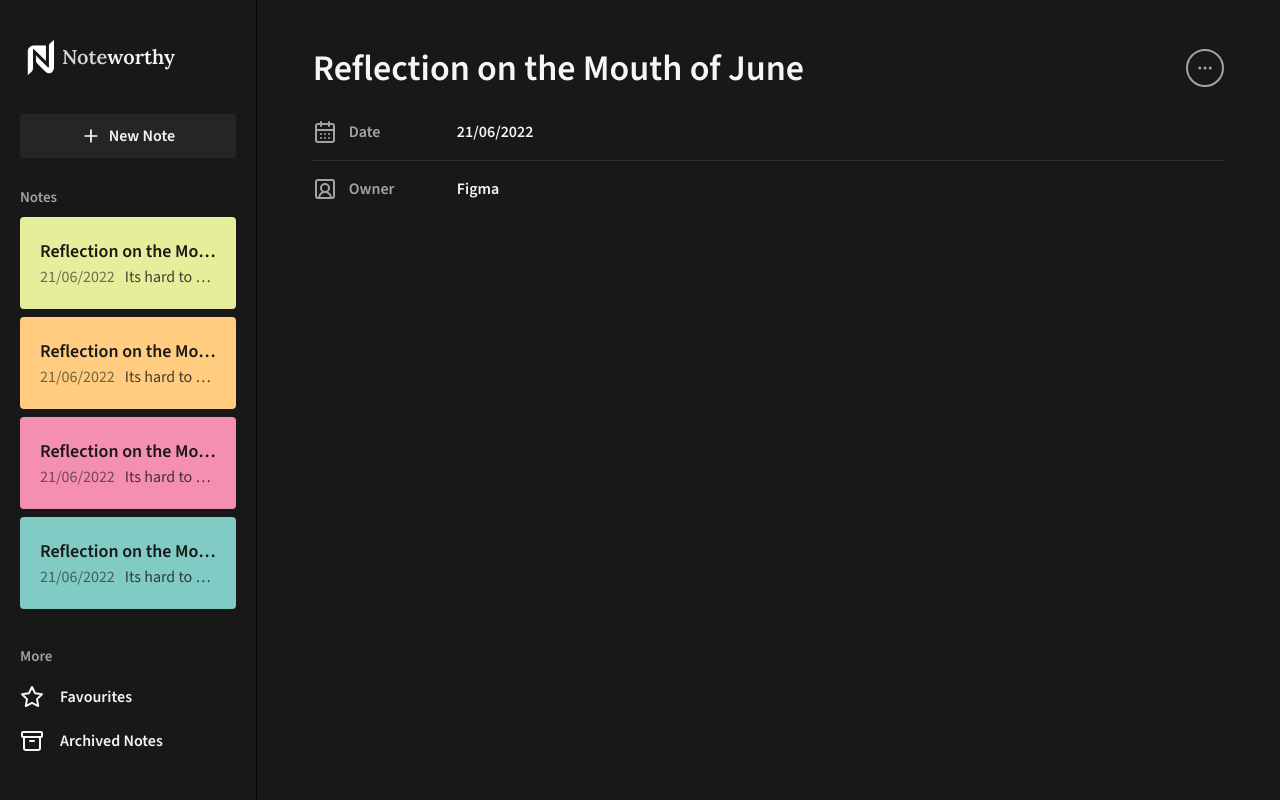
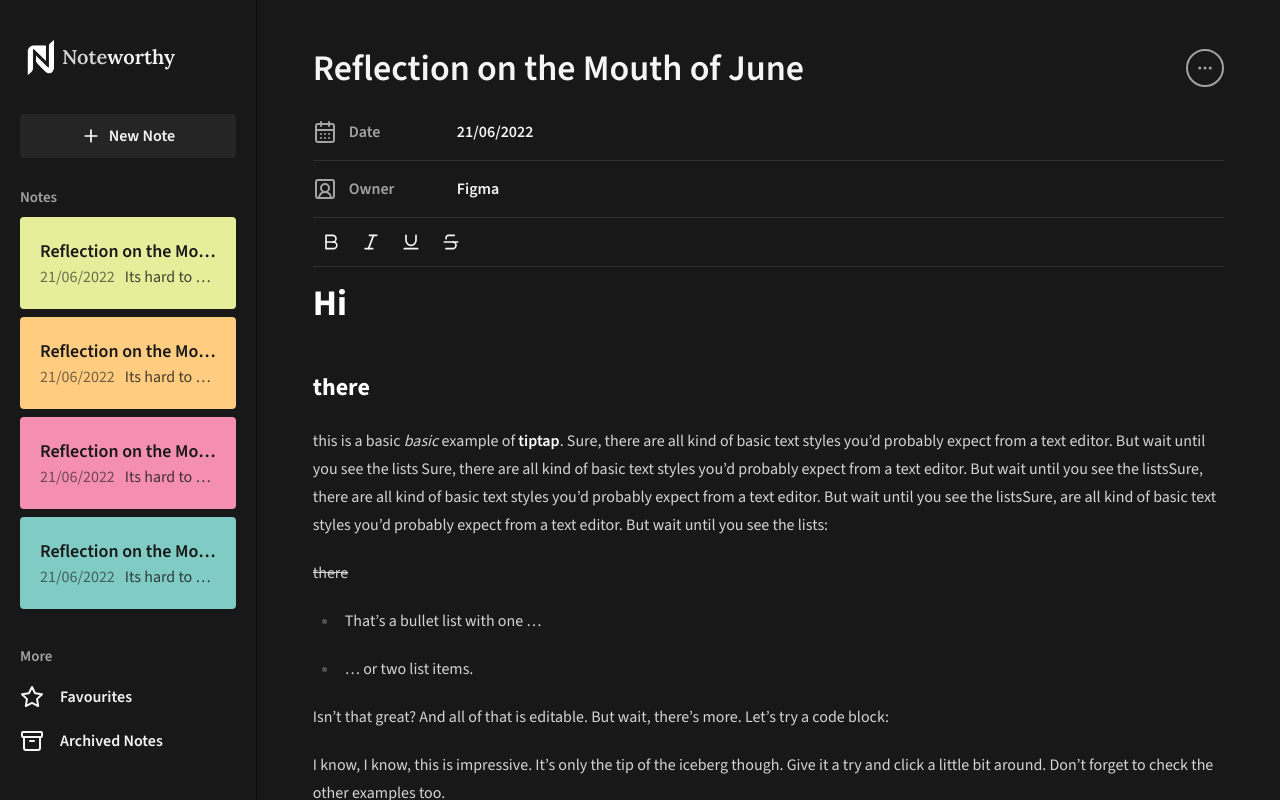
Before and after one commit to RuanCampello/noteworthy, a Next.js app: page /notes/123 in a window 1280 px wide. Built offline with nearby package versions, Linux system fonts and the light colour scheme.

Commit message:
feat: add basic menu bar functions (bold, italic, underline and strike)

```diff
--- a/src/app/notes/[id]/page.tsx
+++ b/src/app/notes/[id]/page.tsx
@@ -1,15 +1,17 @@
+import NoteEditor from '@/components/NoteEditor';
 import NoteHeader from '@/components/NoteHeader';
 import Resizable from '@/components/Resizable';
 
 export default function NotePage({ params }: { params: { id: number } }) {
   return (
     <Resizable>
-      <div className='px-14 py-12'>
+      <div className='px-14 py-12 flex flex-col gap-4 h-ful'>
         <NoteHeader
           title='Reflection on the Mouth of June'
           date='21/06/2022'
           owner='Figma'
         />
+        <NoteEditor />
       </div>
     </Resizable>
   );
--- /dev/null
+++ b/src/components/EditorMenuBar.tsx
@@ -0,0 +1,58 @@
+import { Separator } from './ui/separator';
+import { Bold, Italic, Strikethrough, Underline } from 'lucide-react';
+import { useCurrentEditor } from '@tiptap/react';
+import MenuTooltip from './Tooltip';
+
+export default function EditorMenuBar() {
+  const { editor } = useCurrentEditor();
+  if (!editor) return null;
+  const buttonStyle = 'p-2 rounded-md hover:bg-neutral-100 hover:text-night/80';
+  return (
+    <div className='flex flex-col gap-[6px]'>
+      <Separator className='bg-white/10' />
+      <div className='flex items-center gap-1'>
+        <MenuTooltip content='Bold (Ctrl+B)'>
+          <button
+            className={`${buttonStyle} ${
+              editor.isActive('bold') ? 'bg-neutral-100 text-black' : ''
+            }`}
+            onClick={() => editor.chain().focus().toggleBold().run()}
+          >
+            <Bold size={20} />
+          </button>
+        </MenuTooltip>
+        <MenuTooltip content='Italic (Ctrl+I)'>
+          <button
+            className={`${buttonStyle} ${
+              editor.isActive('italic') ? 'bg-neutral-100 text-black' : ''
+            }`}
+            onClick={() => editor.chain().focus().toggleItalic().run()}
+          >
+            <Italic size={20} />
+          </button>
+        </MenuTooltip>
+        <MenuTooltip content='Underline (Ctrl+U)'>
+          <button
+            className={`${buttonStyle} ${
+              editor.isActive('underline') ? 'bg-neutral-100 text-black' : ''
+            }`}
+            onClick={() => editor.chain().focus().toggleUnderline().run()}
+          >
+            <Underline size={20} />
+          </button>
+        </MenuTooltip>
+        <MenuTooltip content='Strike'>
+          <button
+            className={`${buttonStyle} ${
+              editor.isActive('strike') ? 'bg-neutral-100 text-black' : ''
+            }`}
+            onClick={() => editor.chain().focus().toggleStrike().run()}
+          >
+            <Strikethrough size={20} />
+          </button>
+        </MenuTooltip>
+      </div>
+      <Separator className='bg-white/10' />
+    </div>
+  );
+}
--- a/src/components/MoreItem.tsx
+++ b/src/components/MoreItem.tsx
@@ -1,4 +1,4 @@
-import { LucideProps, Star } from 'lucide-react';
+import { LucideProps } from 'lucide-react';
 import dynamicIconImports from 'lucide-react/dynamicIconImports';
 import dynamic from 'next/dynamic';
 import Link from 'next/link';
--- /dev/null
+++ b/src/components/NoteEditor.tsx
@@ -0,0 +1,55 @@
+'use client';
+
+import { EditorProvider } from '@tiptap/react';
+import StarterKit from '@tiptap/starter-kit';
+import EditorMenuBar from './EditorMenuBar';
+import Strike from '@tiptap/extension-strike';
+import Underline from '@tiptap/extension-underline'
+
+export default function NoteEditor() {
+  const extensions = [StarterKit, Strike, Underline];
+  const editorProps = {
+    attributes: {
+      class:
+        'prose prose-neutral prose-invert focus:outline-none overflow-y-scroll',
+    },
+  };
+
+  const content = `
+  <h1>Hi</h1>
+  <h2>there</h2>
+<p>
+  this is a basic <em>basic</em> example of <b>tiptap</b>. Sure, there are all kind of basic text styles you’d probably expect from a text editor. But wait until you see the lists
+  Sure, there are all kind of basic text styles you’d probably expect from a text editor. But wait until you see the listsSure, there are all kind of basic text styles you’d probably expect from a text editor. But wait until you see the listsSure, are all kind of basic text styles you’d probably expect from a text editor. But wait until you see the lists:
+</p>
+<strike>there</strike>
+<ul>
+  <li>
+    That’s a bullet list with one …
+  </li>
+  <li>
+    … or two list items.
+  </li>
+</ul>
+<p>
+  Isn’t that great? And all of that is editable. But wait, there’s more. Let’s try a code block:
+</p>
+<p>
+  I know, I know, this is impressive. It’s only the tip of the iceberg though. Give it a try and click a little bit around. Don’t forget to check the other examples too.
+</p>
+<blockquote>
+  Wow, that’s amazing. Good work, boy! 👏
+  <br />
+  — Mom
+</blockquote>`;
+  return (
+    <EditorProvider
+      content={content}
+      slotBefore={<EditorMenuBar />}
+      extensions={extensions}
+      editorProps={editorProps}
+    >
+      <></>
+    </EditorProvider>
+  );
+}
--- /dev/null
+++ b/src/components/Tooltip.tsx
@@ -0,0 +1,21 @@
+import { TooltipTrigger } from '@radix-ui/react-tooltip';
+import { Tooltip, TooltipContent, TooltipProvider } from './ui/tooltip';
+import { ReactNode } from 'react';
+
+interface TooltipProps {
+  children: ReactNode;
+  content: string;
+}
+
+export default function MenuTooltip({ children, content }: TooltipProps) {
+  return (
+    <TooltipProvider>
+      <Tooltip>
+        <TooltipTrigger asChild>{children}</TooltipTrigger>
+        <TooltipContent className='bg-midnight border-white/40 text-neutral-200 font-medium'>
+          {content}
+        </TooltipContent>
+      </Tooltip>
+    </TooltipProvider>
+  );
+}
--- /dev/null
+++ b/src/components/ui/toggle-group.tsx
@@ -0,0 +1,61 @@
+"use client"
+
+import * as React from "react"
+import * as ToggleGroupPrimitive from "@radix-ui/react-toggle-group"
+import { VariantProps } from "class-variance-authority"
+
+import { cn } from "@/lib/utils"
+import { toggleVariants } from "@/components/ui/toggle"
+
+const ToggleGroupContext = React.createContext<
+  VariantProps<typeof toggleVariants>
+>({
+  size: "default",
+  variant: "default",
+})
+
+const ToggleGroup = React.forwardRef<
+  React.ElementRef<typeof ToggleGroupPrimitive.Root>,
+  React.ComponentPropsWithoutRef<typeof ToggleGroupPrimitive.Root> &
+    VariantProps<typeof toggleVariants>
+>(({ className, variant, size, children, ...props }, ref) => (
+  <ToggleGroupPrimitive.Root
+    ref={ref}
+    className={cn("flex items-center justify-center gap-1", className)}
+    {...props}
+  >
+    <ToggleGroupContext.Provider value={{ variant, size }}>
+      {children}
+    </ToggleGroupContext.Provider>
+  </ToggleGroupPrimitive.Root>
+))
+
+ToggleGroup.displayName = ToggleGroupPrimitive.Root.displayName
+
+const ToggleGroupItem = React.forwardRef<
+  React.ElementRef<typeof ToggleGroupPrimitive.Item>,
+  React.ComponentPropsWithoutRef<typeof ToggleGroupPrimitive.Item> &
+    VariantProps<typeof toggleVariants>
+>(({ className, children, variant, size, ...props }, ref) => {
+  const context = React.useContext(ToggleGroupContext)
+
+  return (
+    <ToggleGroupPrimitive.Item
+      ref={ref}
+      className={cn(
+        toggleVariants({
+          variant: context.variant || variant,
+          size: context.size || size,
+        }),
+        className
+      )}
+      {...props}
+    >
+      {children}
+    </ToggleGroupPrimitive.Item>
+  )
+})
+
+ToggleGroupItem.displayName = ToggleGroupPrimitive.Item.displayName
+
+export { ToggleGroup, ToggleGroupItem }
--- /dev/null
+++ b/src/components/ui/toggle.tsx
@@ -0,0 +1,45 @@
+"use client"
+
+import * as React from "react"
+import * as TogglePrimitive from "@radix-ui/react-toggle"
+import { cva, type VariantProps } from "class-variance-authority"
+
+import { cn } from "@/lib/utils"
+
+const toggleVariants = cva(
+  "inline-flex items-center justify-center rounded-md text-sm font-medium ring-offset-background transition-colors hover:bg-muted hover:text-muted-foreground focus-visible:outline-none focus-visible:ring-2 focus-visible:ring-ring focus-visible:ring-offset-2 disabled:pointer-events-none disabled:opacity-50 data-[state=on]:bg-accent data-[state=on]:text-accent-foreground",
+  {
+    variants: {
+      variant: {
+        default: "bg-transparent",
+        outline:
+          "border border-input bg-transparent hover:bg-accent hover:text-accent-foreground",
+      },
+      size: {
+        default: "h-10 px-3",
+        sm: "h-9 px-2.5",
+        lg: "h-11 px-5",
+      },
+    },
+    defaultVariants: {
+      variant: "default",
+      size: "default",
+    },
+  }
+)
+
+const Toggle = React.forwardRef<
+  React.ElementRef<typeof TogglePrimitive.Root>,
+  React.ComponentPropsWithoutRef<typeof TogglePrimitive.Root> &
+    VariantProps<typeof toggleVariants>
+>(({ className, variant, size, ...props }, ref) => (
+  <TogglePrimitive.Root
+    ref={ref}
+    className={cn(toggleVariants({ variant, size, className }))}
+    {...props}
+  />
+))
+
+Toggle.displayName = TogglePrimitive.Root.displayName
+
+export { Toggle, toggleVariants }
--- /dev/null
+++ b/src/components/ui/tooltip.tsx
@@ -0,0 +1,30 @@
+"use client"
+
+import * as React from "react"
+import * as TooltipPrimitive from "@radix-ui/react-tooltip"
+
+import { cn } from "@/lib/utils"
+
+const TooltipProvider = TooltipPrimitive.Provider
+
+const Tooltip = TooltipPrimitive.Root
+
+const TooltipTrigger = TooltipPrimitive.Trigger
+
+const TooltipContent = React.forwardRef<
+  React.ElementRef<typeof TooltipPrimitive.Content>,
+  React.ComponentPropsWithoutRef<typeof TooltipPrimitive.Content>
+>(({ className, sideOffset = 4, ...props }, ref) => (
+  <TooltipPrimitive.Content
+    ref={ref}
+    sideOffset={sideOffset}
+    className={cn(
+      "z-50 overflow-hidden rounded-md border bg-popover px-3 py-1.5 text-sm text-popover-foreground shadow-md animate-in fade-in-0 zoom-in-95 data-[state=closed]:animate-out data-[state=closed]:fade-out-0 data-[state=closed]:zoom-out-95 data-[side=bottom]:slide-in-from-top-2 data-[side=left]:slide-in-from-right-2 data-[side=right]:slide-in-from-left-2 data-[side=top]:slide-in-from-bottom-2",
+      className
+    )}
+    {...props}
+  />
+))
+TooltipContent.displayName = TooltipPrimitive.Content.displayName
+
+export { Tooltip, TooltipTrigger, TooltipContent, TooltipProvider }
--- a/src/lib/utils.ts
+++ b/src/lib/utils.ts
@@ -1,6 +1,6 @@
-import { type ClassValue, clsx } from "clsx"
-import { twMerge } from "tailwind-merge"
+import { type ClassValue, clsx } from 'clsx';
+import { twMerge } from 'tailwind-merge';
 
 export function cn(...inputs: ClassValue[]) {
-  return twMerge(clsx(inputs))
+  return twMerge(clsx(inputs));
 }
--- a/tailwind.config.ts
+++ b/tailwind.config.ts
@@ -18,6 +18,13 @@ const config = {
       },
     },
     extend: {
+      typography: {
+        DEFAULT: {
+          css: {
+            maxWidth: '100%'
+          }
+        }
+      },
       spacing: {
         '2.5': '10px'
       },
@@ -90,7 +97,7 @@ const config = {
       },
     },
   },
-  plugins: [require('tailwindcss-animate')],
+  plugins: [require('tailwindcss-animate'), require('@tailwindcss/typography')],
 } satisfies Config;
 
 export default config;
```
Also changed, not shown: package.json (+7 -0 lines), 1 other file (tests, documents, lock files or other folders).
